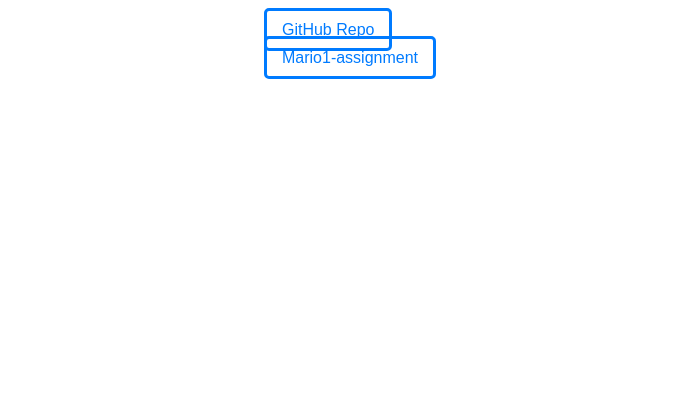
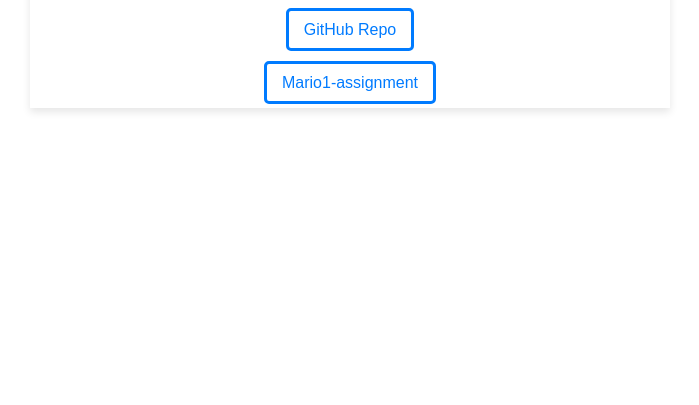
Before and after one commit to Gavin-Koontz/Gavin-Koontz.github.io, a plain HTML site: page index.html in a window 1280 px wide. Shown: the part 395-800 px from the top of the page, without its empty margins (290-989 px from the left). Drawn offline with Linux system fonts and the light colour scheme.

Commit message:
Update index.html
Another update for bug fixes and UI

```diff
--- a/index.html
+++ b/index.html
@@ -19,14 +19,18 @@
             flex-direction: column;
             min-height: 100vh;
             background-color: #fff;
-            box-shadow: 0 4px 8px rgba(0, 0, 0, 0.1);
+
         }
 
         #header h1 {
             color: #333;
             margin-bottom: 20px;
         }
-
+        #list {
+            box-shadow: 0 4px 8px rgba(0, 0, 0, 0.1);
+            width: 50%;
+            text-align: center;
+        }
         ul {
             list-style-type: none;
             padding: 0;
@@ -34,6 +38,7 @@
 
         ul li {
             margin: 10px 0;
+            padding-top: 25px;
         }
 
         ul li a {
@@ -56,7 +61,7 @@
         <div id="header"><h1>ITT-071 Links</h1></div>
         <div id="list">
             <ul>
-                <li><a href="https://github.com/Gavin-Koontz/Gavin-Koontz.github.io"> GitHub Repo</a></li>
+                <li><a href="https://github.com/Gavin-Koontz/Gavin-Koontz.github.io"  target="_blank"> GitHub Repo</a></li>
                 <li><a href="Mario1.html" target="_blank">Mario1-assignment</a></li>
             </ul>
         </div>
```
